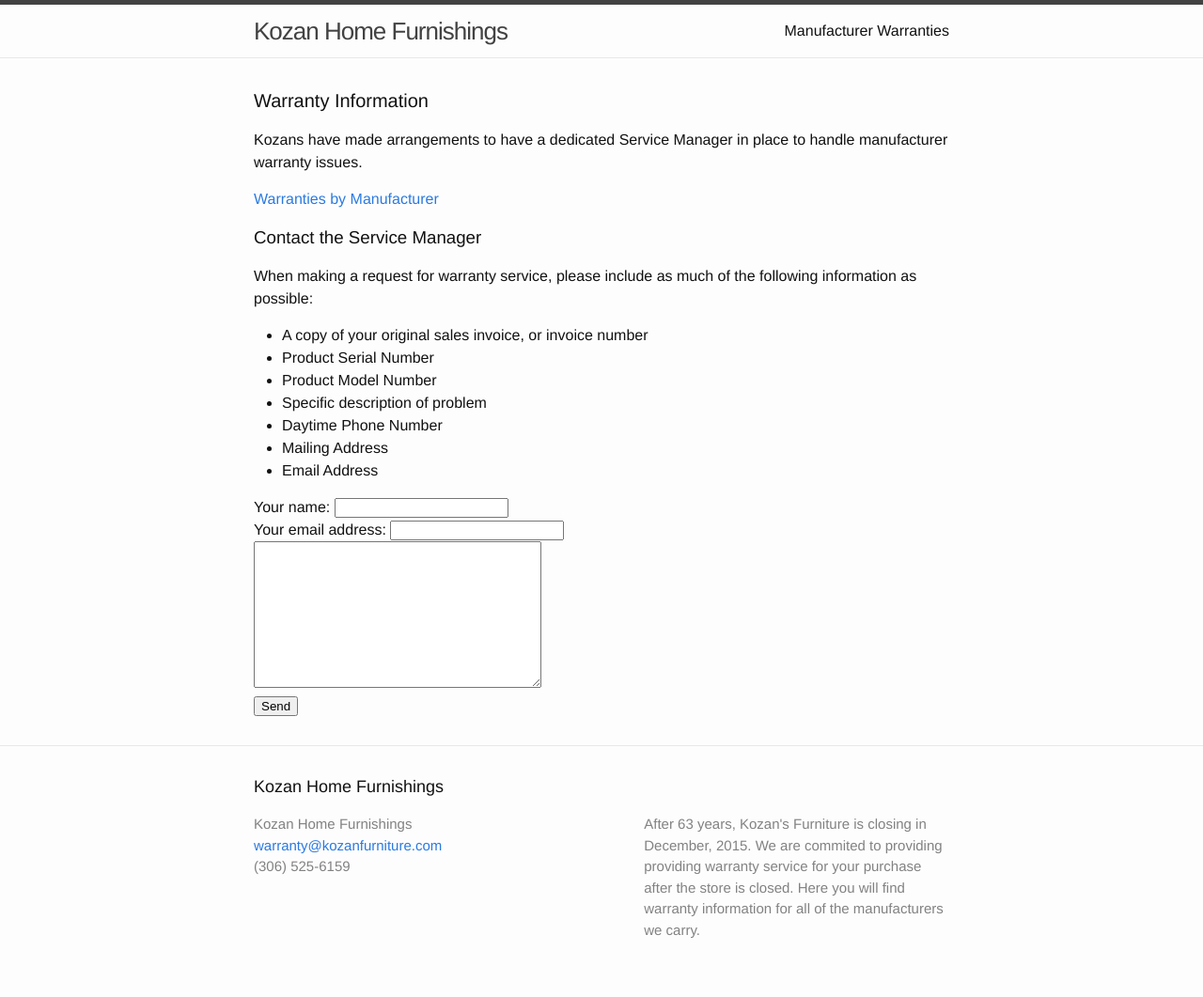
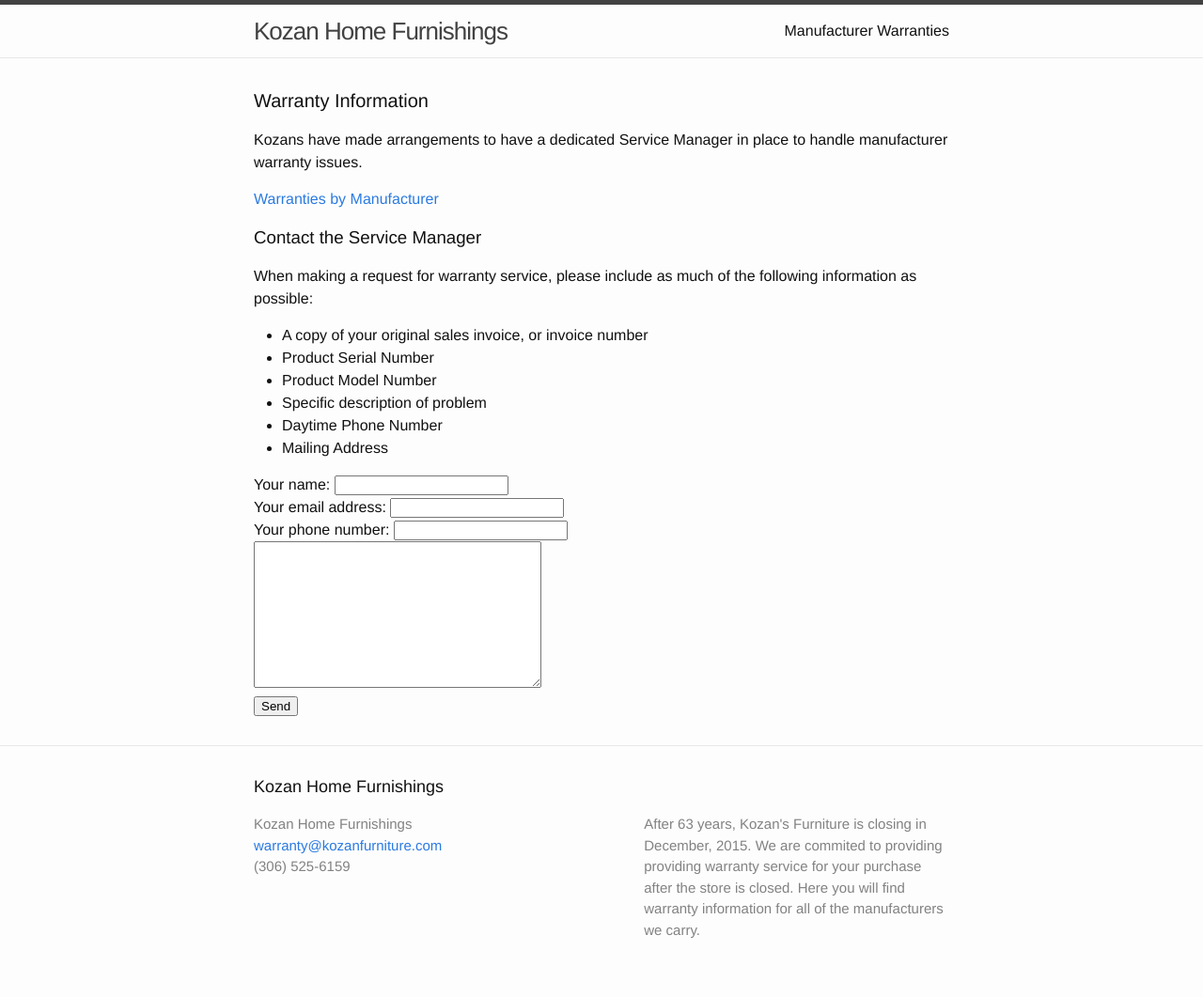
Before and after one commit to johnkozan/kozans-warranty, a Jekyll site: the page built from index.html, in a window 1280 px wide. Shown: the whole page at 94% size. Built offline with Jekyll 4.4.1, drawn with Linux system fonts in a browser that asks for light colours.

Commit message:
Update index.html

```diff
--- a/index.html
+++ b/index.html
@@ -26,7 +26,6 @@
     <li>Specific description of problem</li>
     <li>Daytime Phone Number</li>
     <li>Mailing Address</li>
-    <li>Email Address</li>
   </ul>
 
 
@@ -34,7 +33,11 @@
       method="POST">
     Your name: <input type="text" name="name"><br>
     Your email address: <input type="email" name="_replyto"><br>
+    Your phone number: <input type="text" name="phonenumber"><br>
+
     <textarea name="content" rows="15" cols="50"></textarea><br>
+    <input type="text" name="_gotcha" style="display:none" />
+    <input type="hidden" name="_next" value="//service.kozanfurniture.com/thanks.html" />
     <input type="submit" value="Send">
 </form>
 
```
